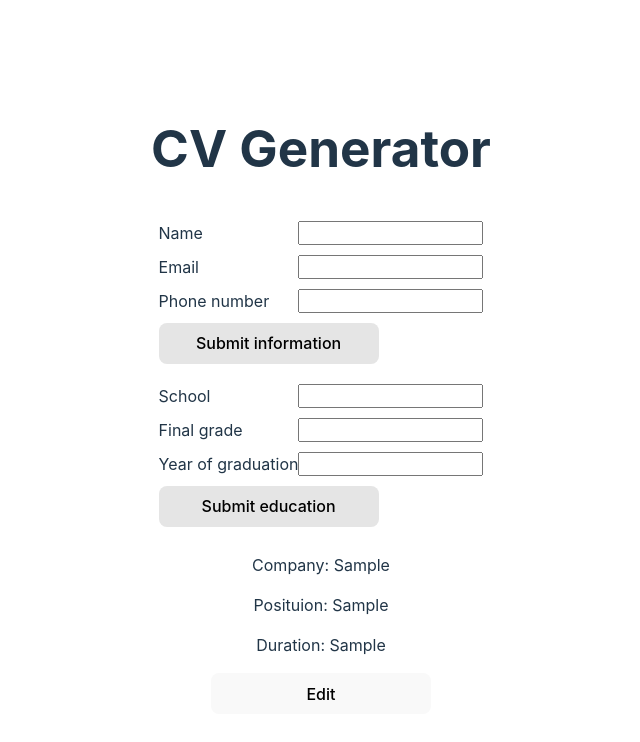
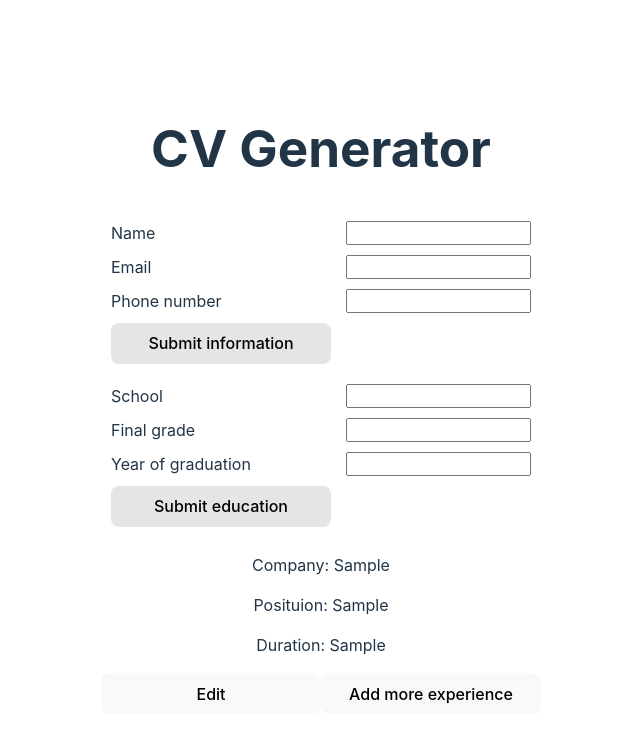
Before and after one commit to VrakasYi/Project-CV-Application, a React (Vite) app: page / in a window 1280 px wide. Both pictures are taken after typing "Sample", "Sample", "Sample" into the empty fields and a click on the button "Submit experience". Shown: the top 742 px of the page, without its empty margins (319-959 px from the left). Built offline with nearby package versions, Linux system fonts and the light colour scheme.

Commit message:
working on: add more exp

```diff
--- a/src/components/practical-exp.jsx
+++ b/src/components/practical-exp.jsx
@@ -16,6 +16,10 @@ export default function practicalExp({ practicalExp, setPracticalExp }) {
     function handleSubmit(e) {
         e.preventDefault();
         setIsEditing(false);
+    };
+
+    function handleMoreExp() {
+
     };
 
     return (
@@ -61,6 +65,7 @@ export default function practicalExp({ practicalExp, setPracticalExp }) {
                     <p>Posituion: {practicalExp.position}</p>
                     <p>Duration: {practicalExp.tenure}</p>
                     <button onClick={handleEdit}>Edit</button>
+                    <button onClick={handleMoreExp}>Add more experience</button>
                 </div>
             )}
         </div>
```
